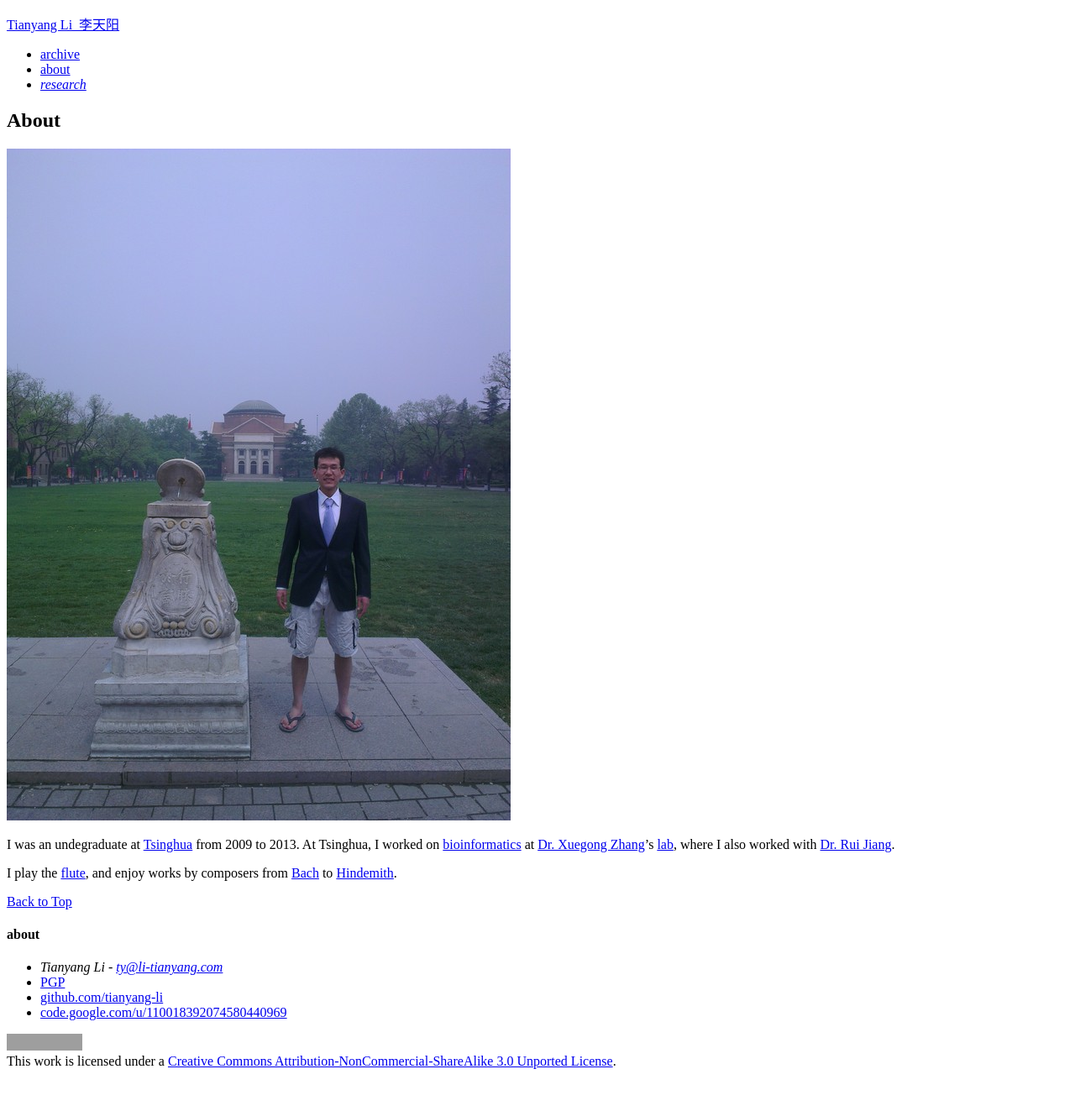
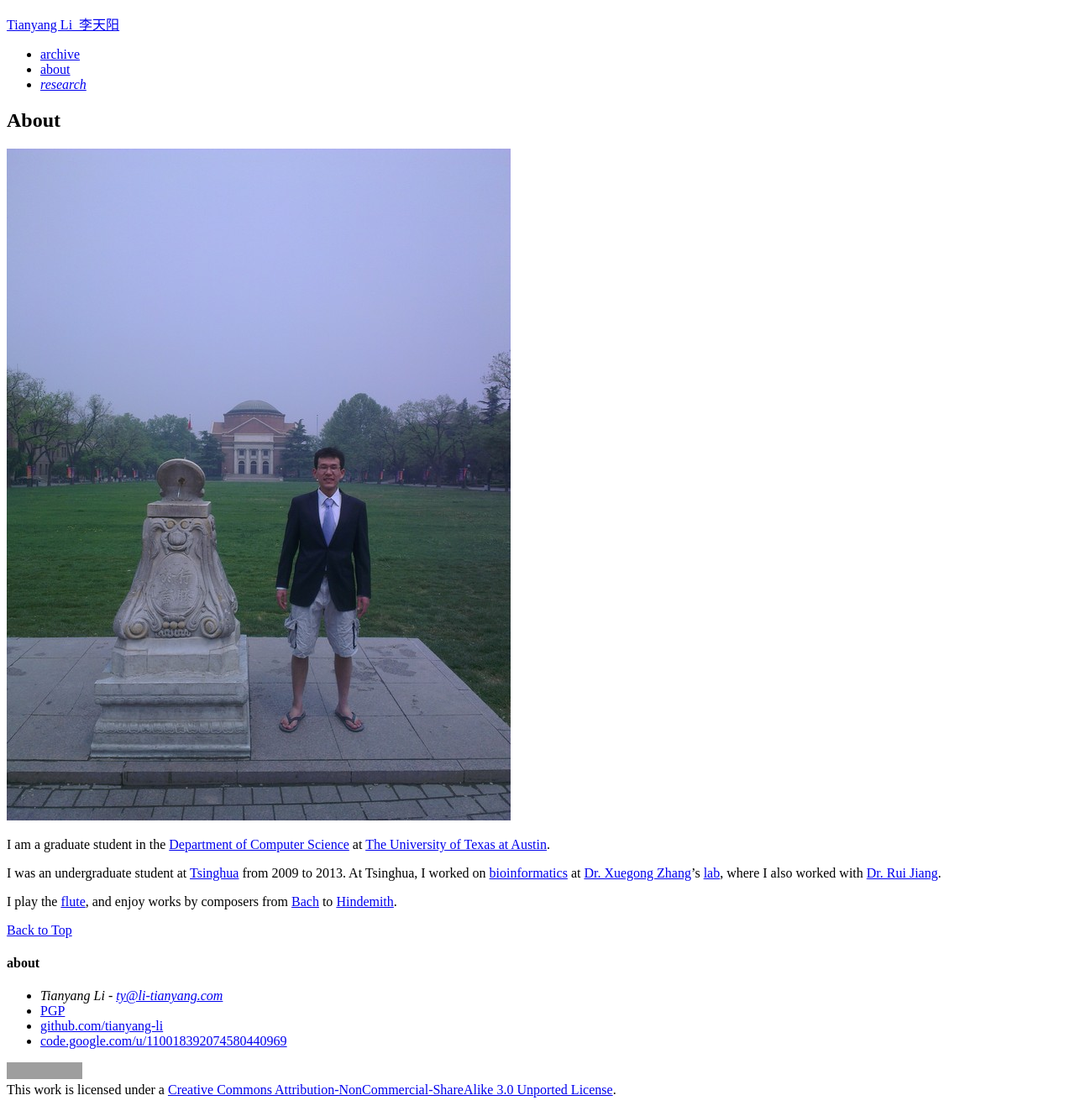
Before and after one commit to li-tianyang/li-tianyang.github.com, a Jekyll site: the page built from about.md, in a window 1280 px wide. Shown: the whole page at 84% size. Built offline with Jekyll 4.4.1, drawn with Linux system fonts in a browser that asks for light colours; before the commit the page ends 1289 px from its top, so only the background shows below that; grey boxes are pictures that could not be loaded.

Commit message:
updated about
fixed typo

```diff
--- a/about.md
+++ b/about.md
@@ -11,7 +11,9 @@ description: ""
     <img id="ltypic" style="display: inline; height: auto; width: auto; max-width: 100%;" src="http://li-tianyang.com/img/long/lty.jpg" alt="Tianyang Li">
 </a>
 
-I was an undegraduate at [Tsinghua](http://www.tsinghua.edu.cn) from 2009 to 2013. At Tsinghua, I worked on [bioinformatics](./research/bioinformatics/) at [Dr. Xuegong Zhang](http://bioinfo.au.tsinghua.edu.cn/member/xzhang/XZhang_English.htm)'s [lab](http://bioinfo.au.tsinghua.edu.cn/enarticle/index.html),
+I am a graduate student in the [Department of Computer Science](http://cs.utexas.edu) at [The University of Texas at Austin](http://utexas.edu).
+
+I was an undergraduate student at [Tsinghua](http://www.tsinghua.edu.cn) from 2009 to 2013. At Tsinghua, I worked on [bioinformatics](./research/bioinformatics/) at [Dr. Xuegong Zhang](http://bioinfo.au.tsinghua.edu.cn/member/xzhang/XZhang_English.htm)'s [lab](http://bioinfo.au.tsinghua.edu.cn/enarticle/index.html),
 where I also worked with [Dr. Rui Jiang](http://bioinfo.au.tsinghua.edu.cn/member/ruijiang/english/index.html).
 
 I play the [flute](https://en.wikipedia.org/wiki/Western_concert_flute),
```
